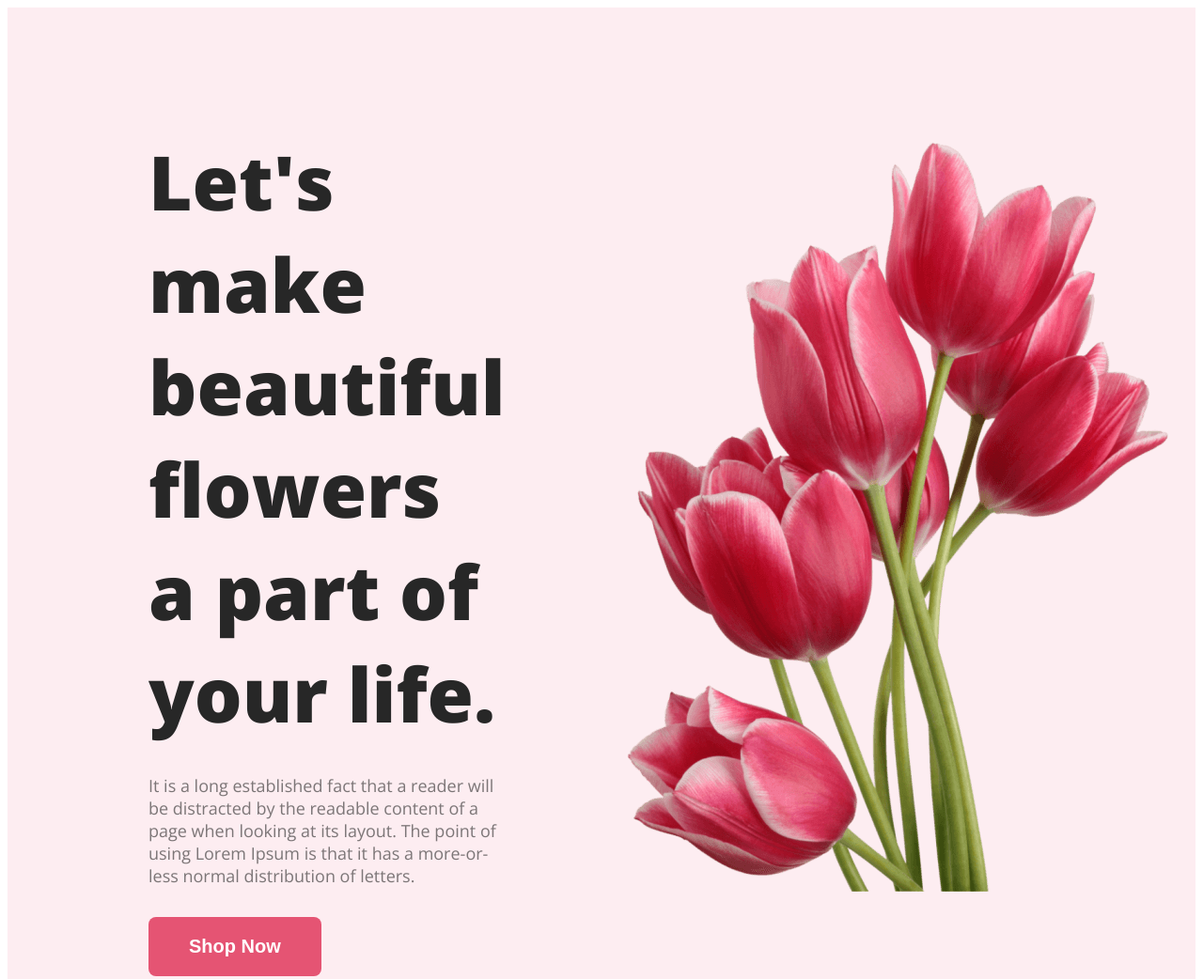
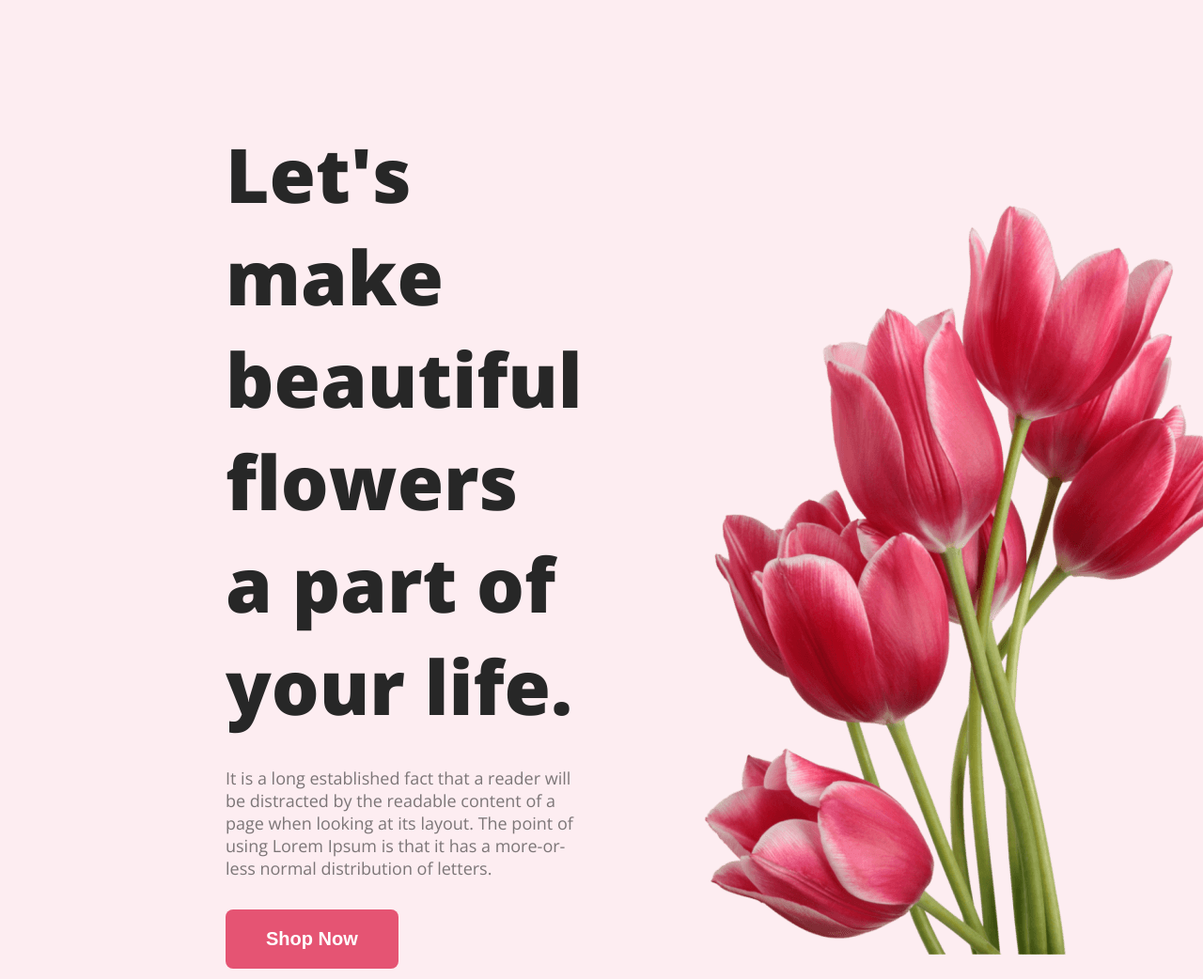
Before and after one commit to TasniaYasmin/Assignment-1-online-flower-shop, a plain HTML site: page index.html in a window 1280 px wide. Shown: the top 1042 px of the page at 94% size. Drawn offline with nearby package versions, Linux system fonts and the light colour scheme.

Commit message:
finished

```diff
--- a/styles/flowershop.css
+++ b/styles/flowershop.css
@@ -2,6 +2,7 @@
 body {
     font-family: 'Lato', sans-serif;
     font-family: 'Open Sans', sans-serif;
+    margin: 0;
 }
 
 .btn-primary {
@@ -33,9 +34,11 @@ body {
 /* header related styles */
 .header {
     background: rgba(229, 84, 115, 0.10);
-    padding: 50px 150px;
+    padding: 50px 240px 0px 240px;
 }
-
+.banner{
+    padding-bottom: 150px;
+}
 .banner-content {
     display: flex;
     align-items: center;
```
